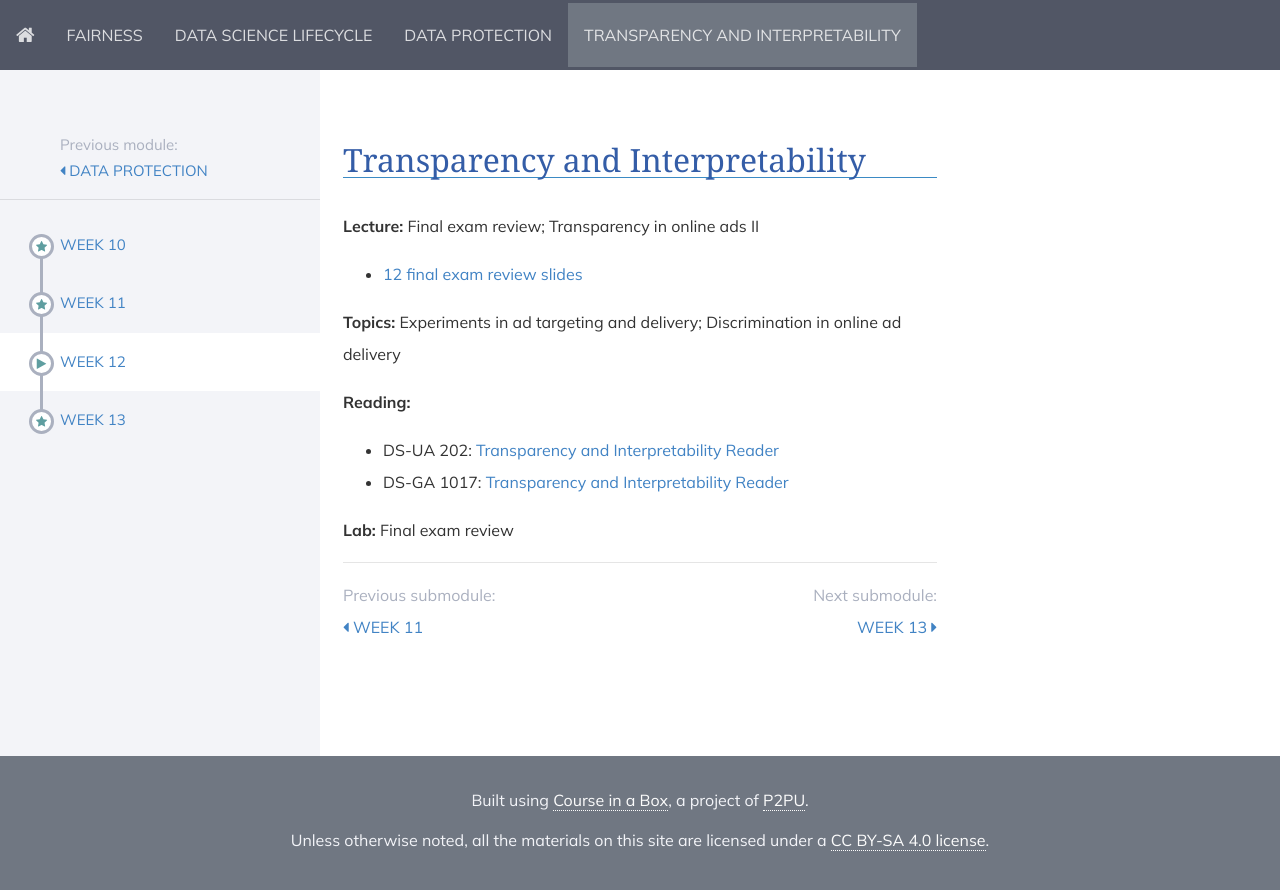
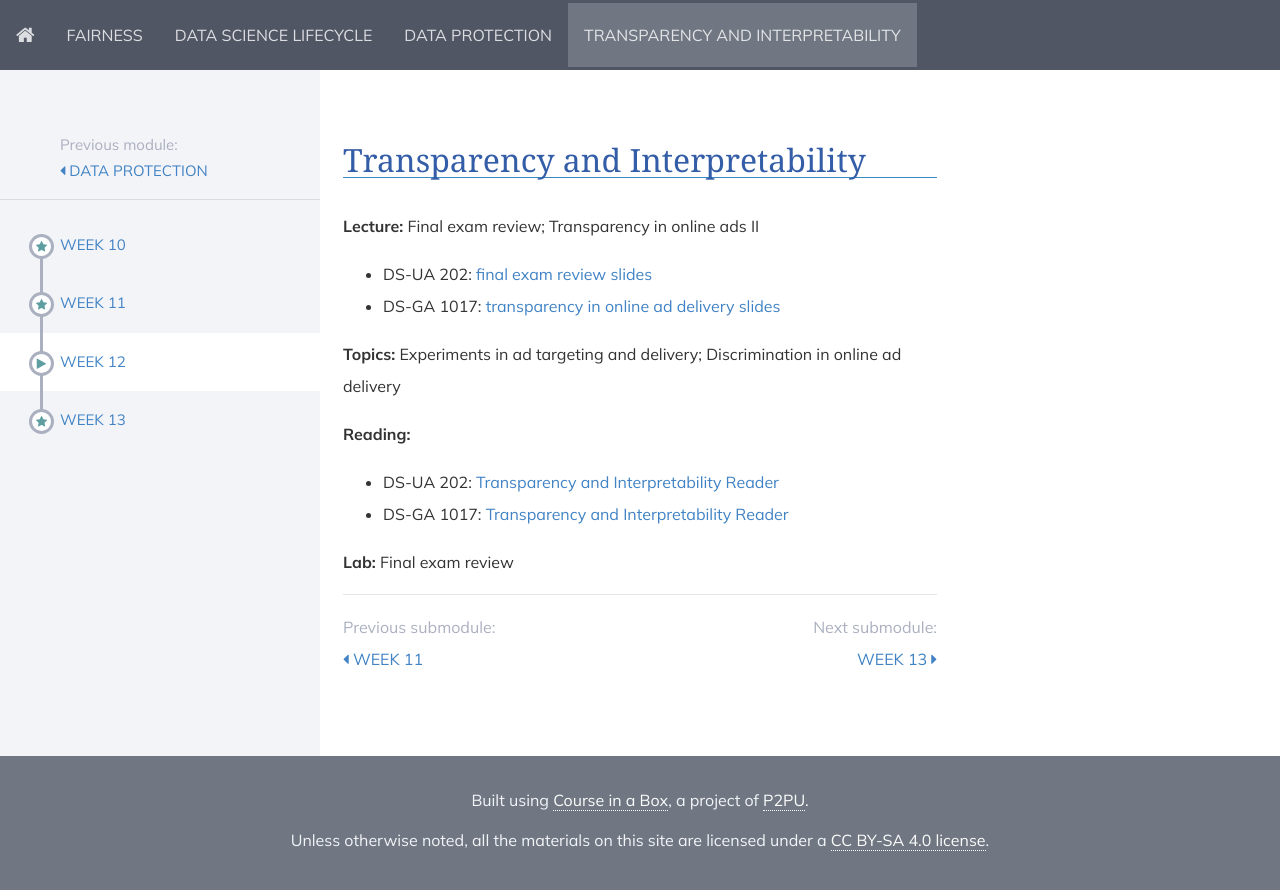
Before and after one commit to DataResponsibly/rds24, a Jekyll site: the page built from modules/transparency_and_interpretability/_posts/2000-01-03-week12.md, in a window 1280 px wide. Shown: the top 890 px of the page. Built offline with Jekyll 4.4.1, drawn with Linux system fonts in a browser that asks for light colours; nearby versions of some CDN libraries.

Commit message:
Update slides for graduate transparency ads lecture

```diff
--- a/modules/transparency_and_interpretability/_posts/2000-01-02-week11.md
+++ b/modules/transparency_and_interpretability/_posts/2000-01-02-week11.md
@@ -7,8 +7,7 @@ title: Week 11
 **Lecture:** Transparency in online ads
 
 * DS-UA 202: [final weeks review slides](../../../assets/11_final_weeks_202.pdf), [transparency in online ads delivery slides](../../../assets/12_transparency_ads.pdf)
-
-[//]: * [12 transparency in online ad delivery slides](../../../assets/12_Transparency_Ads.pdf)
+* DS-GA 1017: [transparency in online ad delivery slides](../../../assets/12_transparency_ads.pdf)
 
 **Topics:** Experiments in ad targeting and delivery; Discrimination in online ad delivery
 
--- a/modules/transparency_and_interpretability/_posts/2000-01-03-week12.md
+++ b/modules/transparency_and_interpretability/_posts/2000-01-03-week12.md
@@ -6,7 +6,8 @@ title: Week 12
 
 **Lecture:** Final exam review; Transparency in online ads II
 
-* [12 final exam review slides](../../../assets/12_final_review_202.pdf)
+* DS-UA 202: [final exam review slides](../../../assets/12_final_review_202.pdf)
+* DS-GA 1017: [transparency in online ad delivery slides](../../../assets/12_transparency_ads.pdf)
 
 [//]: * final exam review: slides on NYU Classes
 
```
